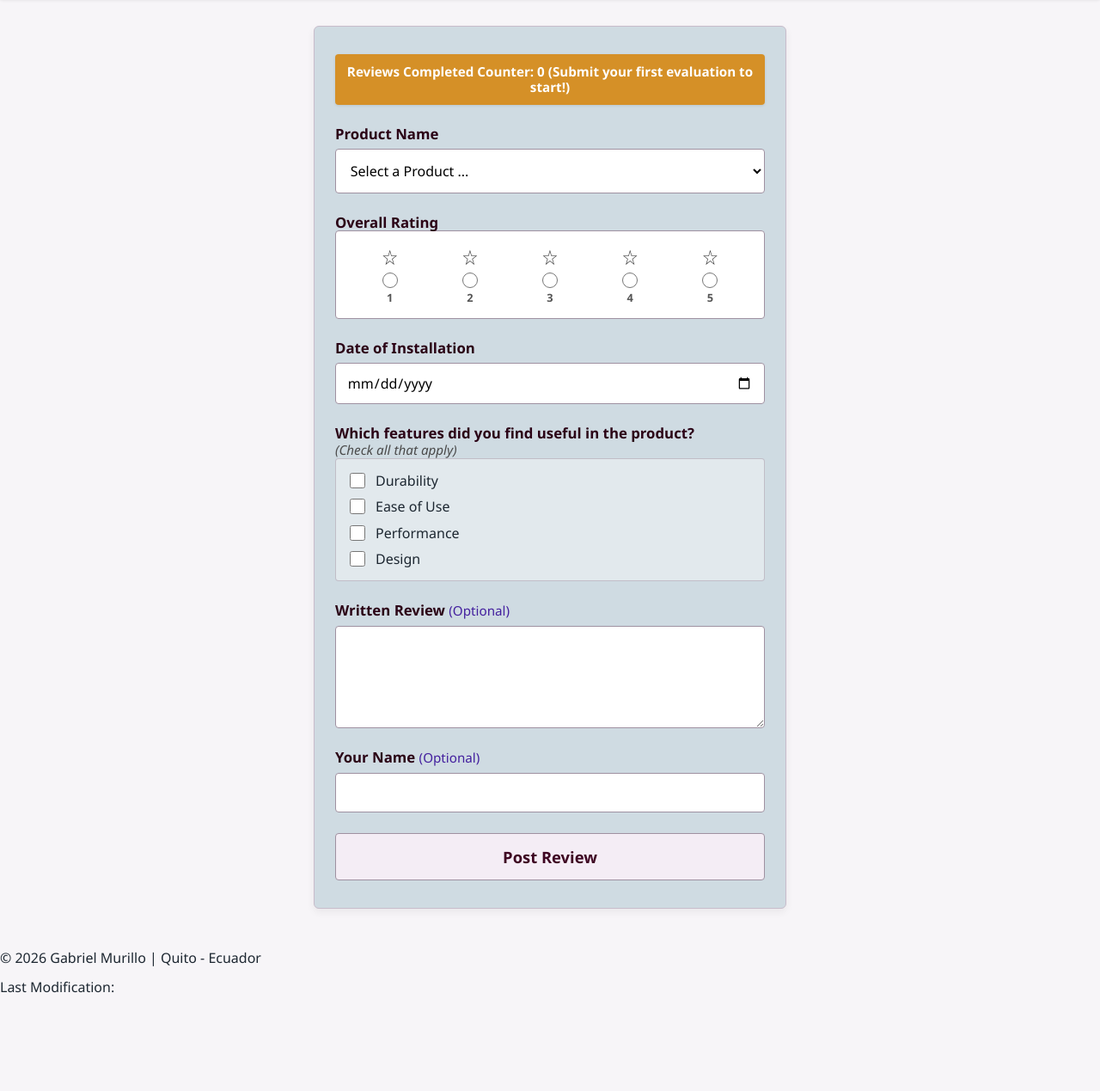
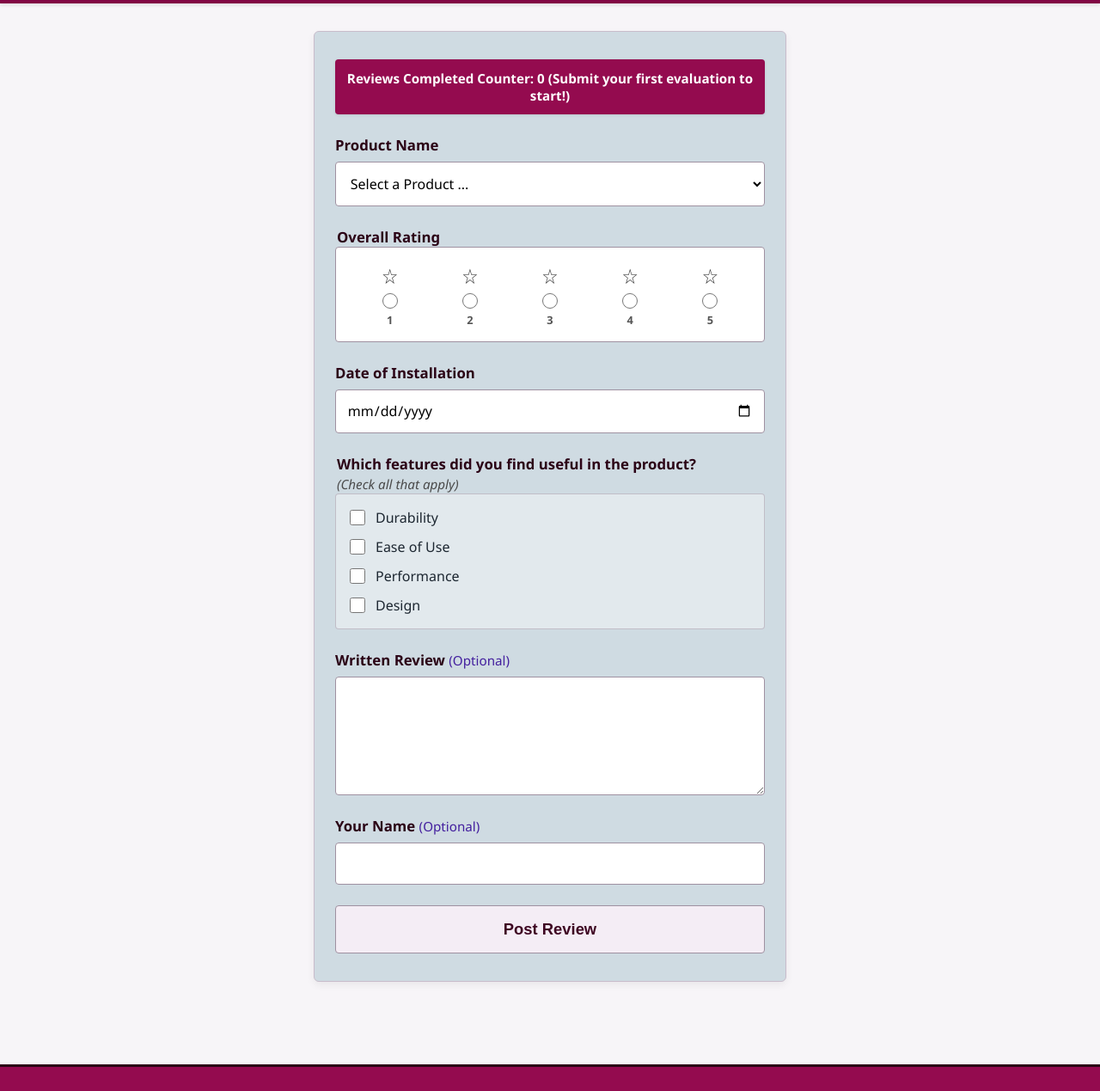
Before and after one commit to gabrielmurillocmyk/wdd131, a plain HTML site: page form.html in a window 1280 px wide. Shown: the part 74-1343 px from the top of the page at 86% size. Before the commit the page ends 1248 px from the top, so only its background shows below. Drawn offline with nearby package versions, Linux system fonts and the light colour scheme.

Commit message:
All rigth

```diff
--- a/form.html
+++ b/form.html
@@ -8,7 +8,6 @@
   <meta name="author" content="Gabriel Murillo">
 
   <!-- Sequential Style Sheet Layout Pipelines -->
-  <link rel="stylesheet" href="styles/normalize.css">
   <link rel="stylesheet" href="styles/form.css">
 
   <!-- Dynamic Product Injection Script Module Call -->
--- a/styles/form.css
+++ b/styles/form.css
@@ -8,7 +8,7 @@ body {
 
 /* Deep maroon top brand bar alignment structure */
 .app-header {
-  background-color: #832c12;
+  background-color: #810644;
   color: #ffffff;
   padding: 1.25rem 1rem;
   text-align: center;
@@ -29,7 +29,7 @@ body {
 
 /* Submission metrics visualization badge elements styles */
 .counter-badge {
-  background-color: #d68915e8;
+  background-color: #940b4f;
   color: #ffffff;
   padding: 0.75rem;
   border-radius: 4px;
@@ -218,8 +218,8 @@ textarea:focus {
 }
 
 /* Assignment Common Footer Area alignment */
-.app-footer {
-  background-color: #3e0622;
+footer {
+  background-color: #940b4f;
   color: #ffffff;
   text-align: center;
   padding: 1.5rem;
@@ -228,6 +228,6 @@ textarea:focus {
   border-top: 3px solid #2b0316;
 }
 
-.app-footer p {
+footer p {
   margin: 0.4rem 0;
 }
```
